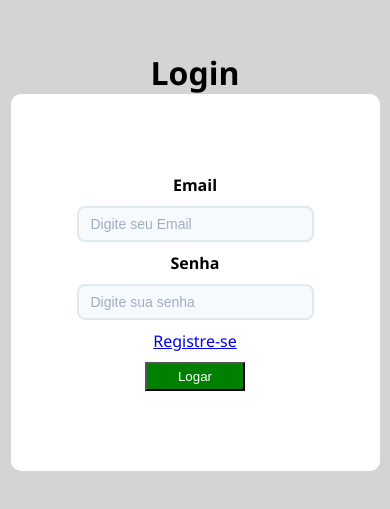
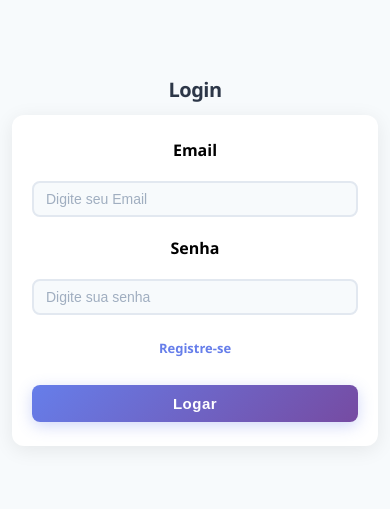
Before and after one commit to KLima12/CursoReactTs, a React (Vite) app in the folder react-base/: page / in a window 390 px wide. Shown: the part 161-670 px from the top of the page. Built offline with nearby package versions, Linux system fonts and the light colour scheme; no server answers.

Commit message:
melhoria do layout no login e register

```diff
--- a/react-base/src/pages/public/AuthForm.module.css
+++ b/react-base/src/pages/public/AuthForm.module.css
@@ -1,32 +1,236 @@
+/* AuthForm.module.css */
+
+/* ============================================
+   RESET E BASE
+   ============================================ */
 * {
   margin: 0;
   padding: 0;
+  box-sizing: border-box;
 }
+
+/* ============================================
+   CONTAINER PRINCIPAL
+   ============================================ */
 .PageContainer {
-    background-color:rgb(212, 212, 212);
   display: flex;
   flex-direction: column;
   align-items: center;
   justify-content: center;
-    height: 100%;
+  min-height: 100vh;
+  padding: 20px;
+  background: linear-gradient(135deg, #667eea 0%, #764ba2 100%);
+  font-family: "Segoe UI", Tahoma, Geneva, Verdana, sans-serif;
 }
+
+/* ============================================
+   CARD DO FORMULÁRIO
+   ============================================ */
 .PageContent {
-    background-color: rgb(255, 255, 255);
+  background: #ffffff;
   display: flex;
   flex-direction: column;
   align-items: center;
-    padding: 80px;
-    gap: 10px;
-    border-radius: 10px;
+  padding: 40px 48px;
+  gap: 20px;
+  border-radius: 16px;
+  box-shadow: 0 20px 60px rgba(0, 0, 0, 0.15);
+  width: 100%;
+  max-width: 420px;
+  transition:
+    transform 0.3s ease,
+    box-shadow 0.3s ease;
 }
+
+.PageContent:hover {
+  transform: translateY(-2px);
+  box-shadow: 0 25px 70px rgba(0, 0, 0, 0.2);
+}
+
+/* ============================================
+   TÍTULO
+   ============================================ */
+.PageContainer h1 {
+  font-size: 28px;
+  font-weight: 700;
+  color: #ffffff;
+  margin-bottom: 20px;
+  text-align: center;
+  letter-spacing: -0.5px;
+  text-shadow: 0 2px 4px rgba(0, 0, 0, 0.1);
+}
+
+.PageContent h1 {
+  font-size: 26px;
+  font-weight: 700;
+  color: #2d3748;
+  margin: 0 0 8px 0;
+  text-align: center;
+  letter-spacing: -0.5px;
+}
+
+/* ============================================
+   LABEL
+   ============================================ */
 .Label {
-    text-align: center;
+  font-weight: 600;
+  color: #4a5568;
+  font-size: 14px;
+  display: block;
+  margin-bottom: 4px;
+  text-align: left;
+  width: 100%;
+}
+
+/* ============================================
+   BOTÃO DE ENVIAR
+   ============================================ */
+.BtnEntrar {
+  width: 100%;
+  padding: 12px 24px;
+  background: linear-gradient(135deg, #667eea 0%, #764ba2 100%);
+  color: #ffffff;
+  border: none;
+  border-radius: 8px;
+  font-size: 16px;
+  font-weight: 600;
+  cursor: pointer;
+  transition: all 0.3s ease;
+  letter-spacing: 0.5px;
+  margin-top: 8px;
+  box-shadow: 0 4px 15px rgba(102, 126, 234, 0.3);
+}
+
+.BtnEntrar:hover {
+  transform: translateY(-2px);
+  box-shadow: 0 8px 25px rgba(102, 126, 234, 0.4);
+}
+
+.BtnEntrar:active {
+  transform: translateY(0px);
+  box-shadow: 0 4px 15px rgba(102, 126, 234, 0.3);
+}
+
+.BtnEntrar:disabled {
+  opacity: 0.6;
+  cursor: not-allowed;
+  transform: none;
+  box-shadow: none;
+}
+
+/* ============================================
+   LINKS (Registre-se / Logar)
+   ============================================ */
+.PageContent a {
+  color: #667eea;
+  text-decoration: none;
+  font-weight: 600;
+  font-size: 14px;
+  transition: color 0.2s ease;
+  margin-top: 4px;
+}
+
+.PageContent a:hover {
+  color: #764ba2;
+  text-decoration: underline;
+}
+
+/* ============================================
+   RESPONSIVIDADE
+   ============================================ */
+
+/* Tablets */
+@media (max-width: 768px) {
+  .PageContent {
+    padding: 32px 28px;
+    max-width: 380px;
+  }
+
+  .PageContainer h1 {
+    font-size: 24px;
+  }
+
+  .PageContent h1 {
+    font-size: 22px;
+  }
+}
+
+/* Mobile */
+@media (max-width: 480px) {
+  .PageContainer {
+    padding: 12px;
+    background: #f7fafc;
+  }
+
+  .PageContent {
+    padding: 24px 20px;
+    max-width: 100%;
+    border-radius: 12px;
+    box-shadow: 0 4px 20px rgba(0, 0, 0, 0.08);
+  }
+
+  .PageContainer h1 {
+    font-size: 20px;
+    color: #2d3748;
+    text-shadow: none;
+    margin-bottom: 12px;
+  }
+
+  .PageContent h1 {
+    font-size: 20px;
   }
 
   .BtnEntrar {
-    background-color: green;
-    color: white;
-    cursor: pointer;
-    width: 100px;
-    padding: 5px;
+    padding: 10px 20px;
+    font-size: 15px;
   }
+
+  .PageContent a {
+    font-size: 13px;
+  }
+}
+
+/* Telas muito pequenas (320px) */
+@media (max-width: 360px) {
+  .PageContent {
+    padding: 18px 14px;
+  }
+
+  .PageContainer h1 {
+    font-size: 18px;
+  }
+
+  .PageContent h1 {
+    font-size: 18px;
+  }
+
+  .BtnEntrar {
+    padding: 8px 16px;
+    font-size: 14px;
+  }
+}
+
+/* ============================================
+   ESTILOS ADICIONAIS (CAMPO DE ERRO)
+   ============================================ */
+.ErrorMessage {
+  color: #e53e3e;
+  font-size: 14px;
+  font-weight: 500;
+  text-align: center;
+  background: #fed7d7;
+  padding: 8px 12px;
+  border-radius: 6px;
+  width: 100%;
+}
+
+.SuccessMessage {
+  color: #276749;
+  font-size: 14px;
+  font-weight: 500;
+  text-align: center;
+  background: #c6f6d5;
+  padding: 8px 12px;
+  border-radius: 6px;
+  width: 100%;
+}
```
Lines whose indentation alone changed are shown as unchanged.
